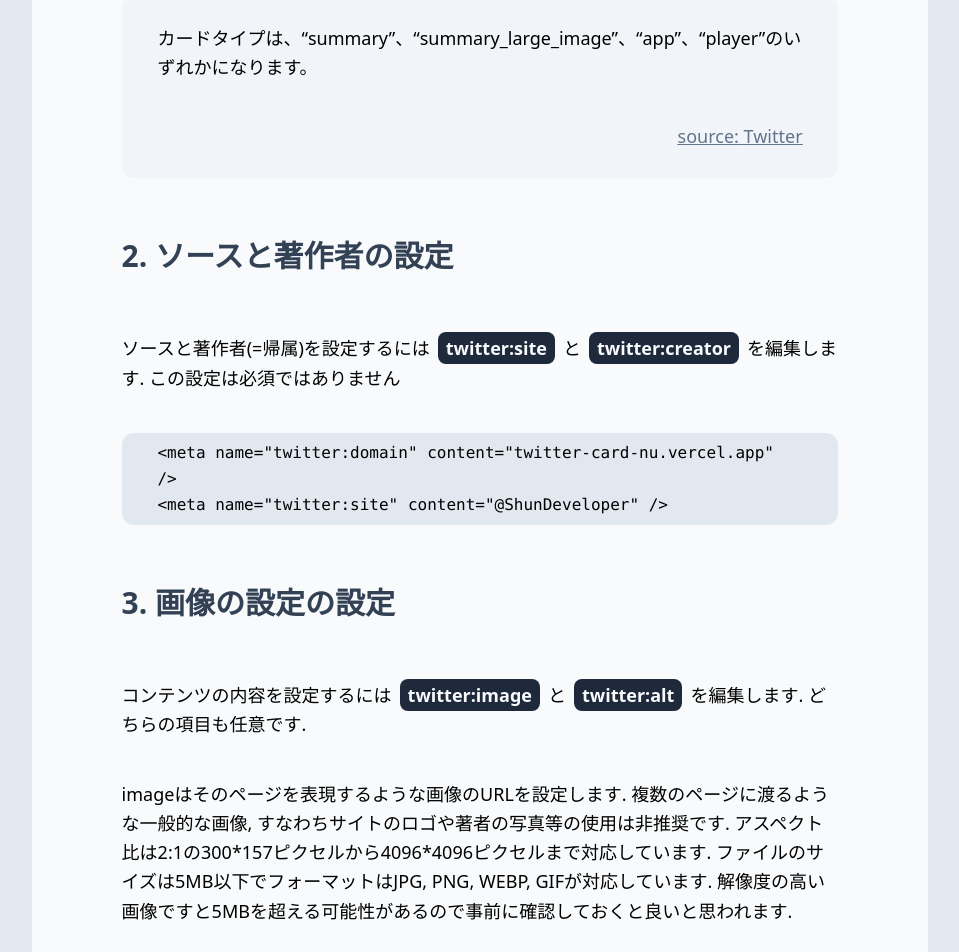
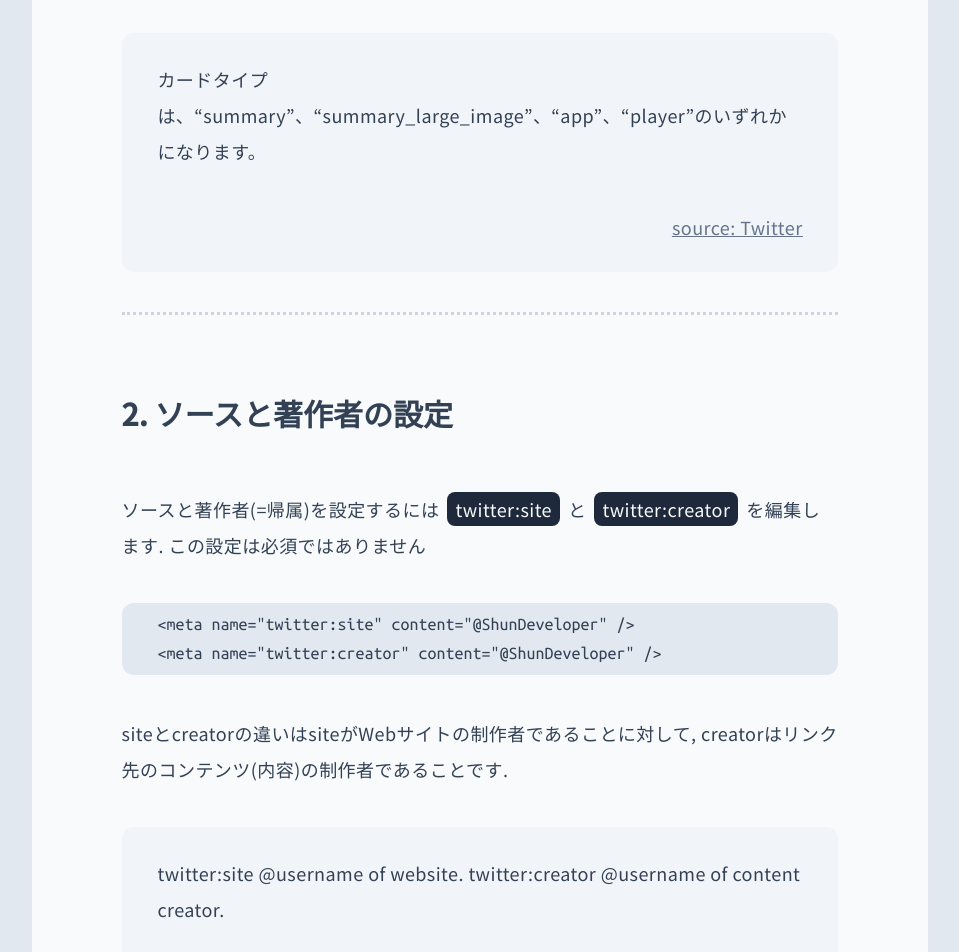
Before and after one commit to ShunDeveloper/twitter_card, a Next.js app: page / in a window 1280 px wide. Shown: the part 580-1532 px from the top of the page, without its empty margins (160-1119 px from the left). Built offline with nearby package versions, Linux system fonts and the light colour scheme.

Commit message:
component 化しました

```diff
--- /dev/null
+++ b/component/document_head.tsx
@@ -0,0 +1,43 @@
+import React from "react";
+import Head from "next/head";
+
+const DocumentHead = () => {
+  return (
+    <Head>
+      <title>How to use Twitter Card</title>
+      <meta name="description" content="How to use Twitter Card" />
+      <meta property="og:type" content="summary_large_image" />
+      <meta
+        property="og:image"
+        content="https://twitter-card-nu.vercel.app/twitter_card.png"
+      />
+      <meta property="og:title" content="How to use Twitter Card" />
+      <meta
+        property="og:description"
+        content="Twitter Cardを自分のブログに導入してみたいと思い練習で作成しました. 下記に導入のやり方を書いたので良ければご参照下さい"
+      />
+      <meta
+        property="og:image:alt"
+        content="私のブログで使う予定のTwitterカード"
+      />
+      <link rel="icon" href="/favicon.ico" />
+      <meta name="twitter:card" content="summary_large_image" />
+      <meta name="twitter:site" content="@ShunDeveloper" />
+      <meta name="twitter:creator" content="@ShunDeveloper" />
+      <meta name="twitter:title" content="Twitter Cardの使い方" />
+      <meta
+        name="twitter:description"
+        content="Twitter Cardを自分のブログに導入してみたいと思い練習で作成しました. 下記に導入のやり方を書いたので良ければご参照下さい"
+      />
+      <meta
+        name="twitter:image"
+        content="https://twitter-card-nu.vercel.app/twitter_card.png"
+      />
+      <meta
+        name="twitter:image:alt"
+        content="私のブログで使う予定のTwitterカード"
+      />
+    </Head>
+  );
+};
+export default DocumentHead;
--- /dev/null
+++ b/component/quote.tsx
@@ -0,0 +1,22 @@
+import React from "react";
+import Link from "next/link";
+
+interface quote {
+  text: string;
+  sourceName: string;
+  source: string;
+}
+
+const Quote = (quote_props: quote) => {
+  return (
+    <div className="quote">
+      <p>{quote_props.text}</p>
+      <p className="quote-text">
+        <Link href={quote_props.source}>
+          <a>source: {quote_props.sourceName}</a>
+        </Link>
+      </p>
+    </div>
+  );
+};
+export default Quote;
--- a/pages/index.tsx
+++ b/pages/index.tsx
@@ -1,62 +1,47 @@
 import type { NextPage } from "next";
-import Head from "next/head";
 import Link from "next/link";
 import Image from "next/image";
+import DocumentHead from "../component/document_head";
+import Quote from "../component/quote";
 
 const Home: NextPage = () => {
+  return (
+    <div>
+      <DocumentHead />
+      <main className="main-container">
+        <div className="article-box">
+          <TitleBox />
+          <SettingContentType />
+          <hr className="botted" />
+          <SettingAuthor />
+          <hr className="botted" />
+          <SettingImage />
+          <hr className="botted" />
+          <SettingDescription />
+          <hr className="botted" />
+          <Conclusion />
+        </div>
+      </main>
+    </div>
+  );
+};
+
+const TitleBox = () => {
+  return (
+    <div>
+      <h1 className="text-5xl font-ubuntu text-slate-900">
+        How to use Twitter Card
+      </h1>
+      <hr className="text-slate-500 text-xl my-5" />
+    </div>
+  );
+};
+
+const SettingContentType = () => {
   const code_twitter_card: string =
     '<meta name="twitter:card" content="summary_large_image" />';
-  const code_attribution1: string =
-    '<meta name="twitter:domain" content="twitter-card-nu.vercel.app" />';
-  const code_attribution2: string =
-    '<meta name="twitter:site" content="@ShunDeveloper" />';
-  const code_image: string =
-    '<meta name="twitter:image" content="/path_to_image_dir/twitter_card.png" />';
-  const code_image_alt: string =
-    '<meta name="twitter:image:alt" content="私のブログで使う予定のTwitterカード" />';
-  const code_content1: string =
-    '<meta name="twitter:title" content="Twitter Cardの使い方" />';
-  const code_content2: string =
-    '<meta name="twitter:description"content="Twitter Cardを自分のブログに導入してみたいと思い練習で作成しました. 下記に導入のやり方を書いたので良ければご参照下さい"/>';
   return (
-    <div className="bg-slate-200 px-[15%]">
-      <Head>
-        <title>How to use Twitter Card</title>
-        <meta name="description" content="How to use Twitter Card" />
-        <meta property="og:type" content="summary_large_image" />
-        <meta
-          property="og:image"
-          content="https://twitter-card-nu.vercel.app/twitter_card.png"
-        />
-        <meta property="og:title" content="How to use Twitter Card" />
-        <meta
-          property="og:description"
-          content="Twitter Cardを自分のブログに導入してみたいと思い練習で作成しました. 下記に導入のやり方を書いたので良ければご参照下さい"
-        />
-        <meta
-          property="og:image:alt"
-          content="私のブログで使う予定のTwitterカード"
-        />
-        <link rel="icon" href="/favicon.ico" />
-        <meta name="twitter:card" content="summary_large_image" />
-        <meta name="twitter:site" content="@ShunDeveloper" />
-        <meta name="twitter:title" content="Twitter Cardの使い方" />
-        <meta
-          name="twitter:description"
-          content="Twitter Cardを自分のブログに導入してみたいと思い練習で作成しました. 下記に導入のやり方を書いたので良ければご参照下さい"
-        />
-        <meta
-          name="twitter:image"
-          content="https://twitter-card-nu.vercel.app/twitter_card.png"
-        />
-        <meta
-          name="twitter:image:alt"
-          content="私のブログで使う予定のTwitterカード"
-        />
-      </Head>
-      <main className="bg-slate-50 px-[10%] py-[5%]">
-        <h1 className="text-5xl font-sans">How to use Twitter Card</h1>
-        <hr className="text-slate-500 text-xl my-5" />
+    <div>
       <h2 className="subtitle">1. 表示するコンテンツの設定</h2>
       <p>
         Twitter Cardを利用するにはhtmlのheadに記載するmetaタグを使います.
@@ -66,8 +51,7 @@ const Home: NextPage = () => {
       <code>{code_twitter_card}</code>
       <p>
         contentには以下の4つの値を設定することができます. それぞれ,
-          summaryが1:1の大きさのカード,
-          summary_large_imageが2:1の大きさのカード,
+        summaryが1:1の大きさのカード, summary_large_imageが2:1の大きさのカード,
         appがアプリケーションのインストール画面,
         playerが音楽の再生プレビューです
       </p>
@@ -76,6 +60,17 @@ const Home: NextPage = () => {
         sourceName="Twitter"
         source="https://developer.twitter.com/ja/docs/tweets/optimize-with-cards/guides/getting-started"
       />
+    </div>
+  );
+};
+
+const SettingAuthor = () => {
+  const code_attribution1: string =
+    '<meta name="twitter:site" content="@ShunDeveloper" />';
+  const code_attribution2: string =
+    '<meta name="twitter:creator" content="@ShunDeveloper" />';
+  return (
+    <div>
       <h2 className="subtitle">2. ソースと著作者の設定</h2>
       <p>
         ソースと著作者(=帰属)を設定するには
@@ -88,6 +83,26 @@ const Home: NextPage = () => {
         <br />
         {code_attribution2}
       </code>
+      <p>
+        siteとcreatorの違いはsiteがWebサイトの制作者であることに対して,
+        creatorはリンク先のコンテンツ(内容)の制作者であることです.
+      </p>
+      <Quote
+        text="twitter:site @username of website. twitter:creator @username of content creator."
+        sourceName="Twitter"
+        source="https://developer.twitter.com/en/docs/twitter-for-websites/cards/overview/markup"
+      />
+    </div>
+  );
+};
+
+const SettingImage = () => {
+  const code_image: string =
+    '<meta name="twitter:image" content="link_to_image" />';
+  const code_image_alt: string =
+    '<meta name="twitter:image:alt" content="私のブログで使う予定のTwitterカード" />';
+  return (
+    <div>
       <h2 className="subtitle">3. 画像の設定の設定</h2>
       <p>
         コンテンツの内容を設定するには
@@ -110,8 +125,7 @@ const Home: NextPage = () => {
         source="https://developer.twitter.com/en/docs/twitter-for-websites/cards/overview/summary-card-with-large-image"
       />
       <p>
-          今回は,{" "}
-          <Link href="https://shun-developer.com/blog">自分のブログ</Link>
+        今回は, <Link href="https://shun-developer.com/blog">自分のブログ</Link>
         に載せる予定の画像を用意しました.
         <br />
         <br />
@@ -131,12 +145,26 @@ const Home: NextPage = () => {
         sourceName="Twitter"
         source="https://developer.twitter.com/en/docs/twitter-for-websites/cards/overview/summary-card-with-large-image"
       />
-        <p>コードはそれぞれ以下の様になりました</p>
+      <p>
+        このサイトではコードはそれぞれ以下の様になりました.
+        (画像は絶対パスで記載することにお気を付けください)
+      </p>
       <code>
         {code_image}
         <br />
         {code_image_alt}
       </code>
+    </div>
+  );
+};
+
+const SettingDescription = () => {
+  const code_content1: string =
+    '<meta name="twitter:title" content="Twitter Cardの使い方" />';
+  const code_content2: string =
+    '<meta name="twitter:description"content="Twitter Cardを自分のブログに導入してみたいと思い練習で作成しました. 下記に導入のやり方を書いたので良ければご参照下さい"/>';
+  return (
+    <div>
       <h2 className="subtitle">4. 紹介文の設定</h2>
       <p>
         コンテンツの内容を設定するには
@@ -162,39 +190,22 @@ const Home: NextPage = () => {
       />
       <p>
         descriptionの文字数の制限ですが,
-          スマートフォンとWebで挙動が大きく異なります.
-          AndroidとiOSでは表示されず, Webでは1行です.
+        スマートフォンとWebで挙動が大きく異なります. AndroidとiOSでは表示されず,
+        Webでは1行です.
       </p>
-        <Quote
-          text="iOS, Android: Not displayed Web: Truncated to three lines in timeline and expanded Tweet"
-          sourceName="Twitter"
-          source="https://developer.twitter.com/en/docs/twitter-for-websites/cards/overview/summary-card-with-large-image"
-        />
+    </div>
+  );
+};
+
+const Conclusion = () => {
+  return (
+    <div>
       <h2 className="subtitle">5. 最後に</h2>
       <p>
         本ページはTwitter
         Cardの日本語版サイトの説明が英語版に比べ不足していたため作成しました.
-          誤字脱字, 間違い等ありましたら@ShunDeveloper (Twitter)までご連絡下さい
-        </p>
-      </main>
-    </div>
-  );
-};
-
-interface quote {
-  text: string;
-  sourceName: string;
-  source: string;
-}
-
-const Quote = (quote_props: quote) => {
-  return (
-    <div className="quote">
-      <p>{quote_props.text}</p>
-      <p className="text-right underline text-slate-500">
-        <Link href={quote_props.source}>
-          <a>source: {quote_props.sourceName}</a>
-        </Link>
+        誤字脱字, 間違い等ありましたら@ShunDeveloper (Twitter or
+        Github)までご連絡下さい.
       </p>
     </div>
   );
--- a/styles/globals.css
+++ b/styles/globals.css
@@ -1,22 +1,42 @@
+@import url("https://fonts.googleapis.com/css2?family=Noto+Sans+JP:wght@400;500&family=Ubuntu&family=Ubuntu+Mono&display=swap");
+
 @tailwind base;
 @tailwind components;
 @tailwind utilities;
 
 code {
-  @apply bg-slate-200 block w-[100%] px-[5%] py-[1%] rounded-xl my-5 leading-relaxed font-mono;
+  @apply bg-slate-200 block w-[100%] px-[5%] py-[1%] rounded-xl my-5 leading-relaxed font-mono text-[18px] text-slate-700;
 }
 
 div.quote {
   @apply bg-slate-100 block w-[100%] px-[5%] py-[1%] rounded-xl my-5;
 }
+
+div.article-box {
+  @apply bg-slate-50 px-[10%] py-[5%];
+}
+
 h2.subtitle {
   @apply text-3xl font-sans py-10 font-bold text-slate-700;
 }
 
+hr.botted {
+  @apply border-t-[3px] border-dotted border-slate-300 my-10;
+}
+
+main.main-container {
+  @apply bg-slate-200 px-[15%];
+}
+
 p {
-  @apply py-5 text-[18px] leading-relaxed;
+  @apply py-5 text-[18px] leading-loose tracking-wide text-slate-700;
+  @apply font-sans;
+}
+
+p.quote-text {
+  @apply text-right underline text-slate-500;
 }
 
 span.inline-code {
-  @apply bg-slate-800 text-slate-50 font-bold py-1 px-2 mx-2 rounded-lg;
+  @apply bg-slate-800 text-slate-50 font-sans py-1 px-2 mx-2 rounded-lg;
 }
--- a/tailwind.config.js
+++ b/tailwind.config.js
@@ -5,6 +5,11 @@ module.exports = {
     "./components/**/*.{js,ts,jsx,tsx}",
   ],
   theme: {
+    fontFamily: {
+      sans: ["Noto Sans JP"],
+      ubuntu: ["Ubuntu"],
+      mono: ["Ubuntu Mono"],
+    },
     extend: {},
   },
   plugins: [],
```
Lines whose indentation alone changed are shown as unchanged.
